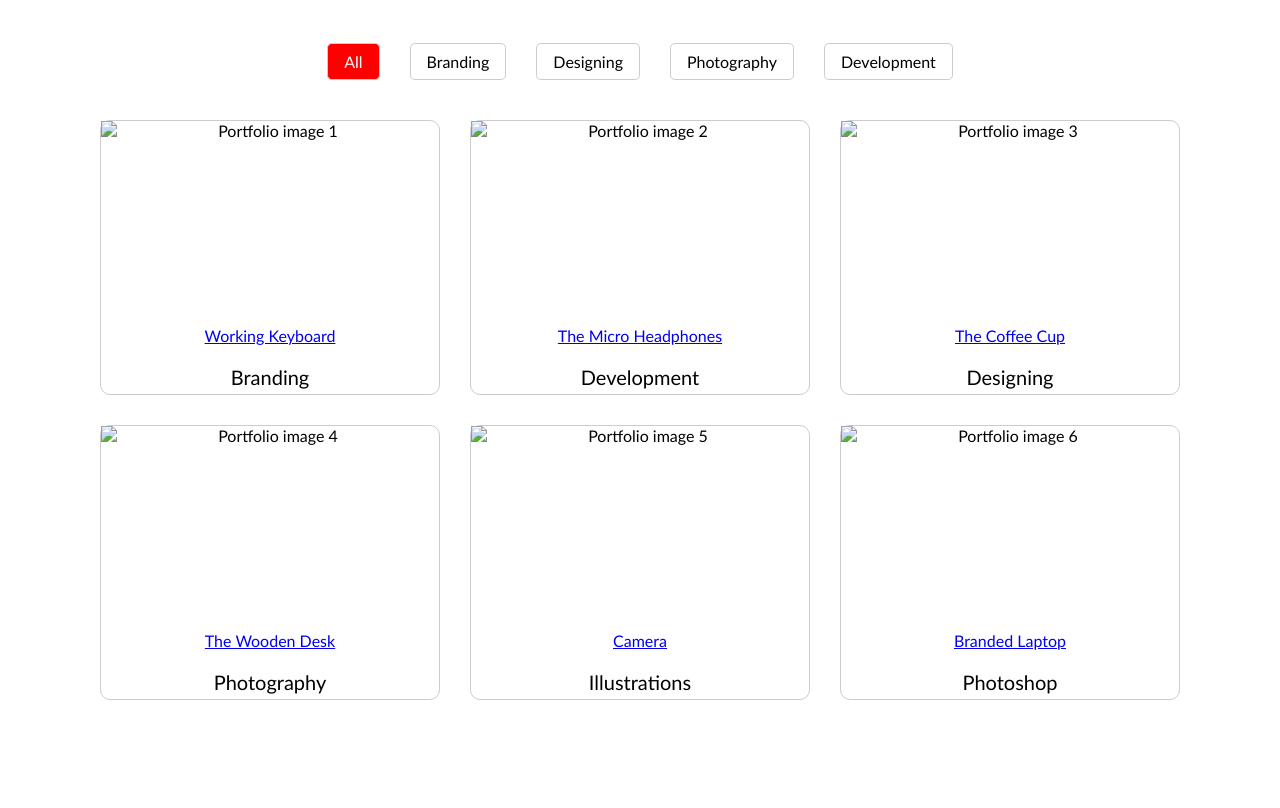
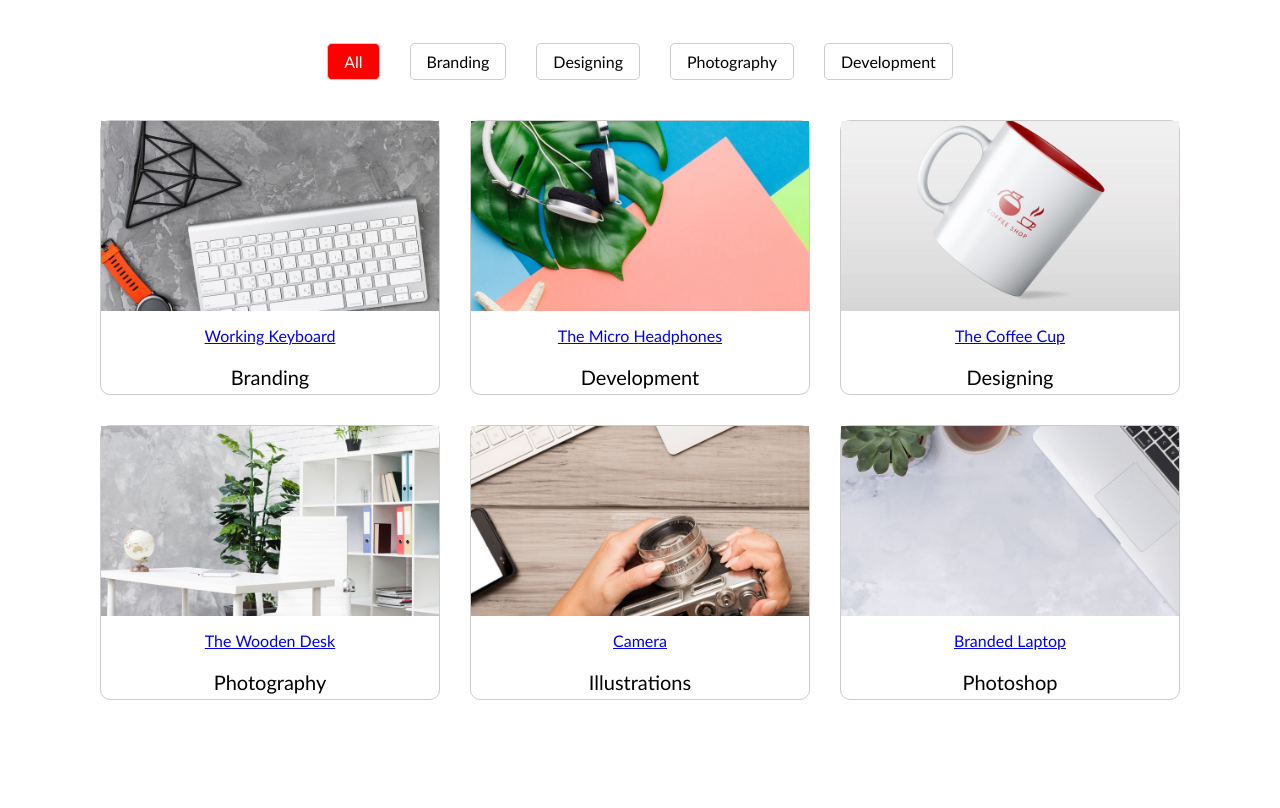
Before and after one commit to front-end-by-rimantas/42-grupe-portfolio, a website with bundled scripts: page index.html in a window 1280 px wide. Shown: the part 380-1188 px from the top of the page. Built offline with nearby package versions, Linux system fonts and the light colour scheme.

Commit message:
Portfolio images

```diff
--- a/css/components/gallery.css
+++ b/css/components/gallery.css
@@ -34,12 +34,15 @@
     border-radius: 10px;
 }
 .gallery .card > .image {
+    width: 100%;
     aspect-ratio: 16/9;
+    object-fit: cover;
 }
 .gallery .card > .title {
     padding: 0 1em;
 }
 .gallery .card > .title:hover {
+    color: #f00;
 }
 .gallery .card > .tag {
     padding: 0 1em;
--- a/index.html
+++ b/index.html
@@ -37,32 +37,32 @@
                 </div>
                 <div class="gallery-content">
                     <div class="card">
-                        <img class="image" src="#" alt="Portfolio image 1">
+                        <img class="image" src="./img/portfolio/1.jpg" alt="Portfolio image 1">
                         <a class="title" href="#">Working Keyboard</a>
                         <p class="tag">Branding</p>
                     </div>
                     <div class="card">
-                        <img class="image" src="#" alt="Portfolio image 2">
+                        <img class="image" src="./img/portfolio/2.jpg" alt="Portfolio image 2">
                         <a class="title" href="#">The Micro Headphones</a>
                         <p class="tag">Development</p>
                     </div>
                     <div class="card">
-                        <img class="image" src="#" alt="Portfolio image 3">
+                        <img class="image" src="./img/portfolio/3.jpg" alt="Portfolio image 3">
                         <a class="title" href="#">The Coffee Cup</a>
                         <p class="tag">Designing</p>
                     </div>
                     <div class="card">
-                        <img class="image" src="#" alt="Portfolio image 4">
+                        <img class="image" src="./img/portfolio/4.jpg" alt="Portfolio image 4">
                         <a class="title" href="#">The Wooden Desk</a>
                         <p class="tag">Photography</p>
                     </div>
                     <div class="card">
-                        <img class="image" src="#" alt="Portfolio image 5">
+                        <img class="image" src="./img/portfolio/5.jpg" alt="Portfolio image 5">
                         <a class="title" href="#">Camera</a>
                         <p class="tag">Illustrations</p>
                     </div>
                     <div class="card">
-                        <img class="image" src="#" alt="Portfolio image 6">
+                        <img class="image" src="./img/portfolio/6.jpg" alt="Portfolio image 6">
                         <a class="title" href="#">Branded Laptop</a>
                         <p class="tag">Photoshop</p>
                     </div>
```
